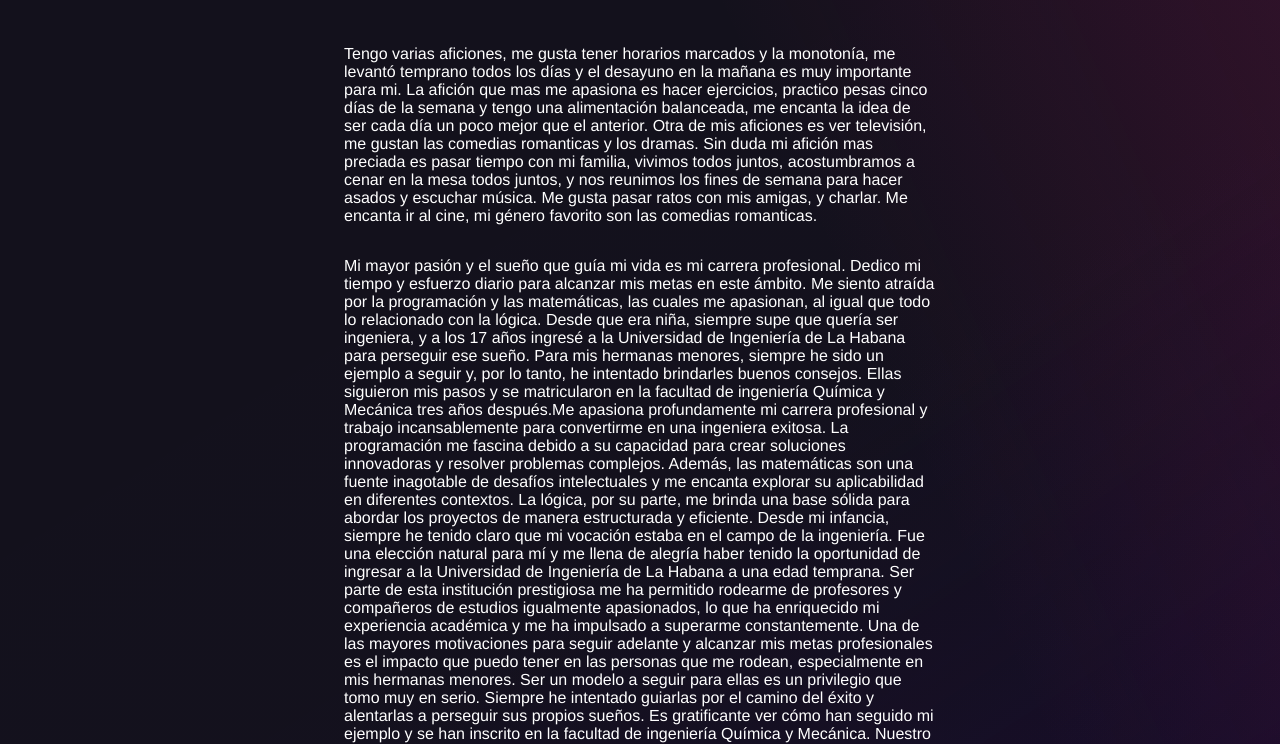
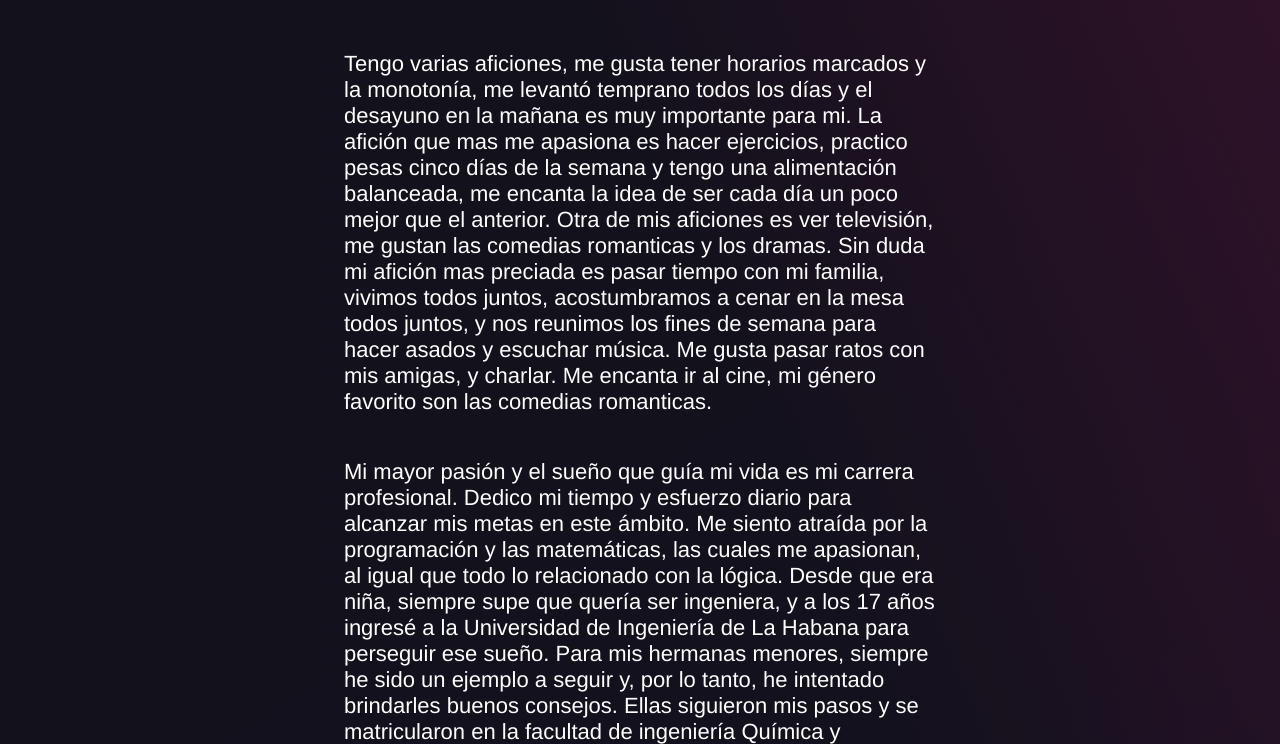
Before and after one commit to tonnySocorro/portfolio, a plain HTML site: page aficiones.html in a window 1280 px wide. Shown: the part 170-914 px from the top of the page. Drawn offline with Linux system fonts and the light colour scheme.

Commit message:
cambio de tamaño de letra

```diff
--- a/aficiones.html
+++ b/aficiones.html
@@ -36,10 +36,10 @@
     </nav>
     <main class="main-layout flex-col items-center">
       <h1 class="text-3xl">Mis aficiones</h1>
-      <p class="paragraph text-lg">
+      <p style="font-size: 22px;" class="paragraph text-lg">
        Tengo varias aficiones, me gusta tener horarios marcados y la monotonía, me levantó temprano todos los días y el desayuno en la mañana es muy importante para mi. La afición que mas me apasiona es hacer ejercicios, practico pesas cinco días de la semana y tengo una alimentación balanceada, me encanta la idea de ser cada día un poco mejor que el anterior. Otra de mis aficiones es ver televisión, me gustan las comedias romanticas y los dramas. Sin duda mi afición mas preciada es pasar tiempo con mi familia, vivimos todos juntos, acostumbramos a cenar en la mesa todos juntos, y  nos reunimos los fines de semana para hacer asados y escuchar música. Me gusta pasar ratos con mis amigas, y charlar. Me encanta ir al cine, mi género favorito son las comedias romanticas.
       </p>
-     <p style="font-size: 16px;" class="paragraph text-lg">
+     <p style="font-size: 22px;" class="paragraph text-lg">
 Mi mayor pasión y el sueño que guía mi vida es mi carrera profesional. Dedico mi tiempo y esfuerzo diario para alcanzar mis metas en este ámbito. Me siento atraída por la programación y las matemáticas, las cuales me apasionan, al igual que todo lo relacionado con la lógica. Desde que era niña, siempre supe que quería ser ingeniera, y a los 17 años ingresé a la Universidad de Ingeniería de La Habana para perseguir ese sueño. Para mis hermanas menores, siempre he sido un ejemplo a seguir y, por lo tanto, he intentado brindarles buenos consejos. Ellas siguieron mis pasos y se matricularon en la facultad de ingeniería Química y Mecánica tres años después.Me apasiona profundamente mi carrera profesional y trabajo incansablemente para convertirme en una ingeniera exitosa. La programación me fascina debido a su capacidad para crear soluciones innovadoras y resolver problemas complejos. Además, las matemáticas son una fuente inagotable de desafíos intelectuales y me encanta explorar su aplicabilidad en diferentes contextos. La lógica, por su parte, me brinda una base sólida para abordar los proyectos de manera estructurada y eficiente.
 
 Desde mi infancia, siempre he tenido claro que mi vocación estaba en el campo de la ingeniería. Fue una elección natural para mí y me llena de alegría haber tenido la oportunidad de ingresar a la Universidad de Ingeniería de La Habana a una edad temprana. Ser parte de esta institución prestigiosa me ha permitido rodearme de profesores y compañeros de estudios igualmente apasionados, lo que ha enriquecido mi experiencia académica y me ha impulsado a superarme constantemente.
--- a/styles/index.css
+++ b/styles/index.css
@@ -30,7 +30,7 @@
 .hero-subtitle {
   color: rgb(200, 200, 200);
   font-weight: 600;
-  font-size: 16px;
+  font-size: 22px;
   padding-left: 2px;
   width: 70%;
   opacity: 0;
```
